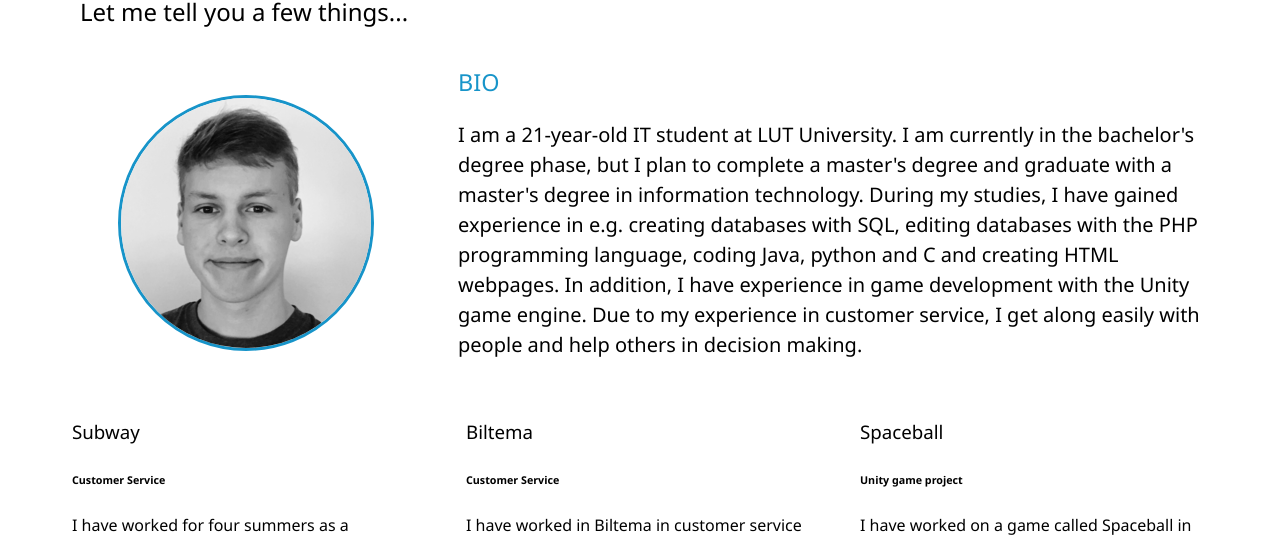
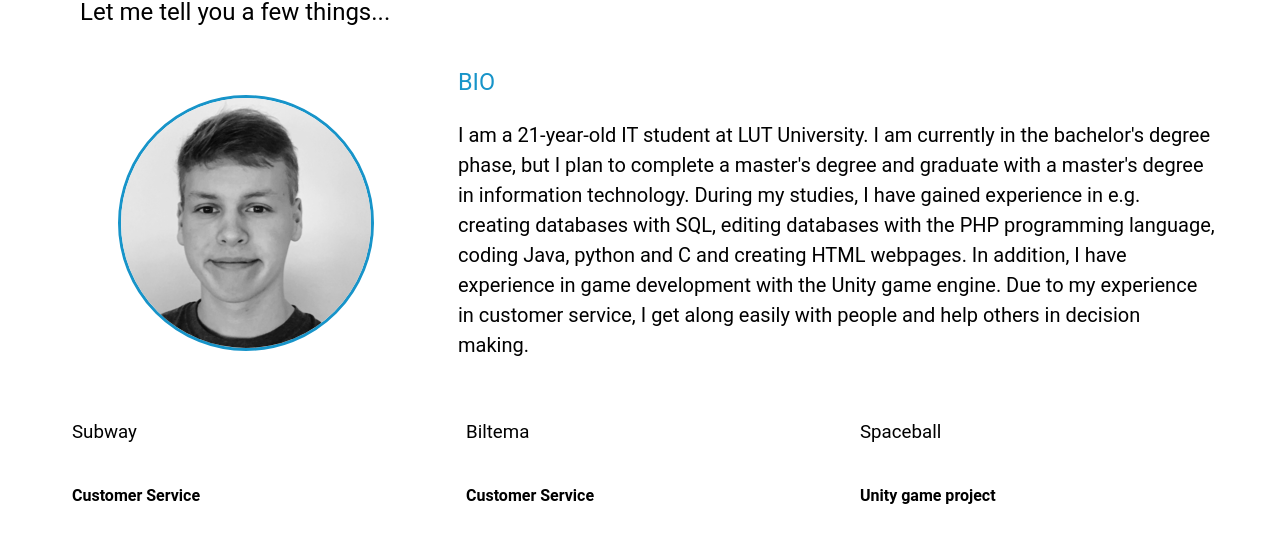
Before and after one commit to TommiUp/Portfolio_Project, a website: page dist/about.html in a window 1280 px wide. Shown: the part 217-757 px from the top of the page. Drawn offline with Linux system fonts and the light colour scheme.

Commit message:
Changed font family and added couple of work projects to my work

```diff
--- a/scss/main.scss
+++ b/scss/main.scss
@@ -11,7 +11,7 @@ body {
     color: set-text-color($primary-color);
     height: 100%;
     margin: 0;
-    font-family: 'Segoe UI', Tahoma, Geneva, Verdana, sans-serif;
+    font-family: 'Roboto', sans-serif;
     line-height: 1.5;
 }
 
@@ -112,6 +112,10 @@ main {
         padding: 0.5rem;
         border-bottom: $secondary-color 5px solid;
     }
+
+    .job h6 {
+        font-size: 1rem;
+    }
 }
 
 // Work/Projects
```
Also changed, not shown: dist/css/main.css, dist/img/projects/LunchQTProject.png (added), dist/img/projects/SkillShareProject.png (added), dist/work.html.
